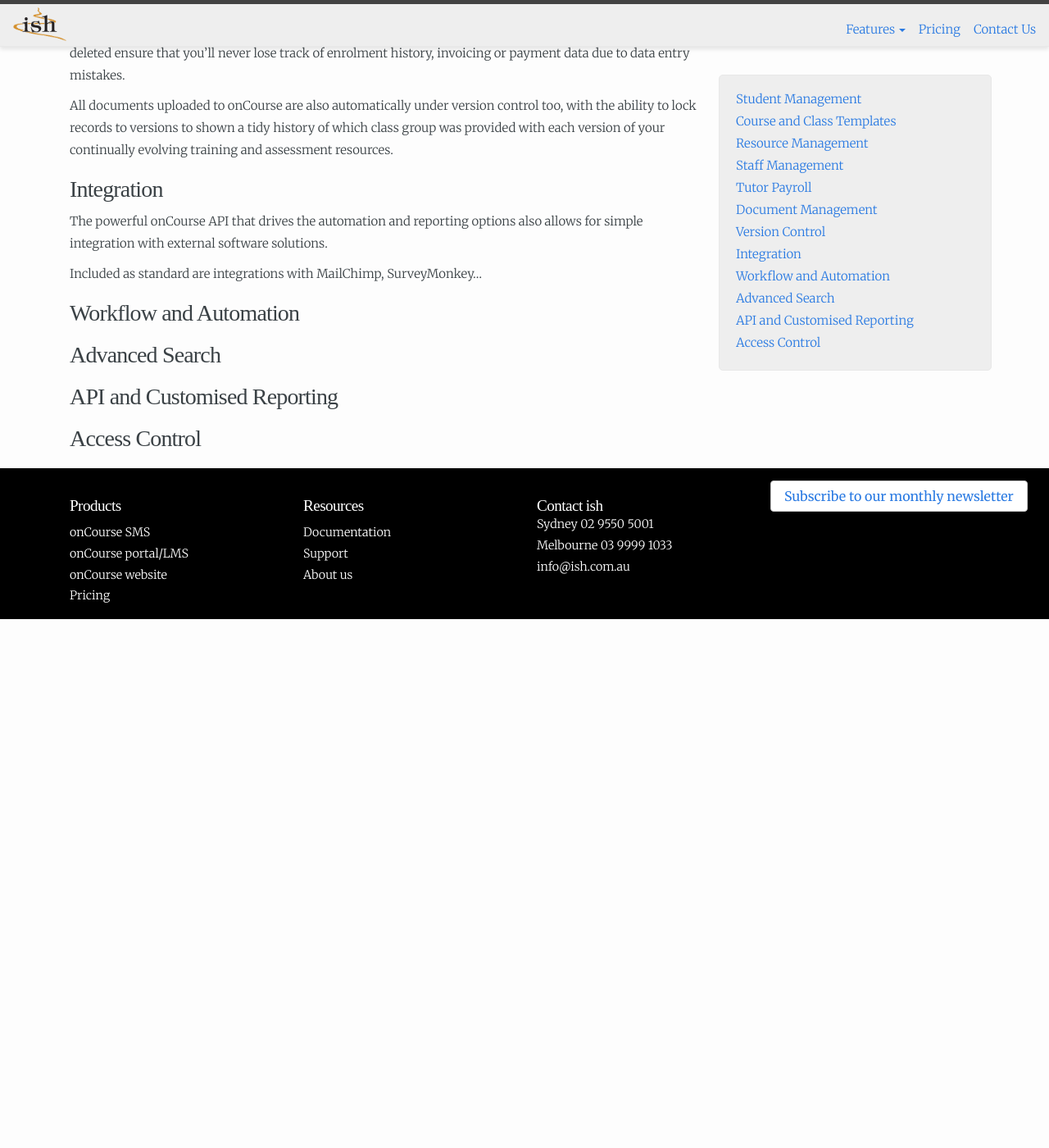
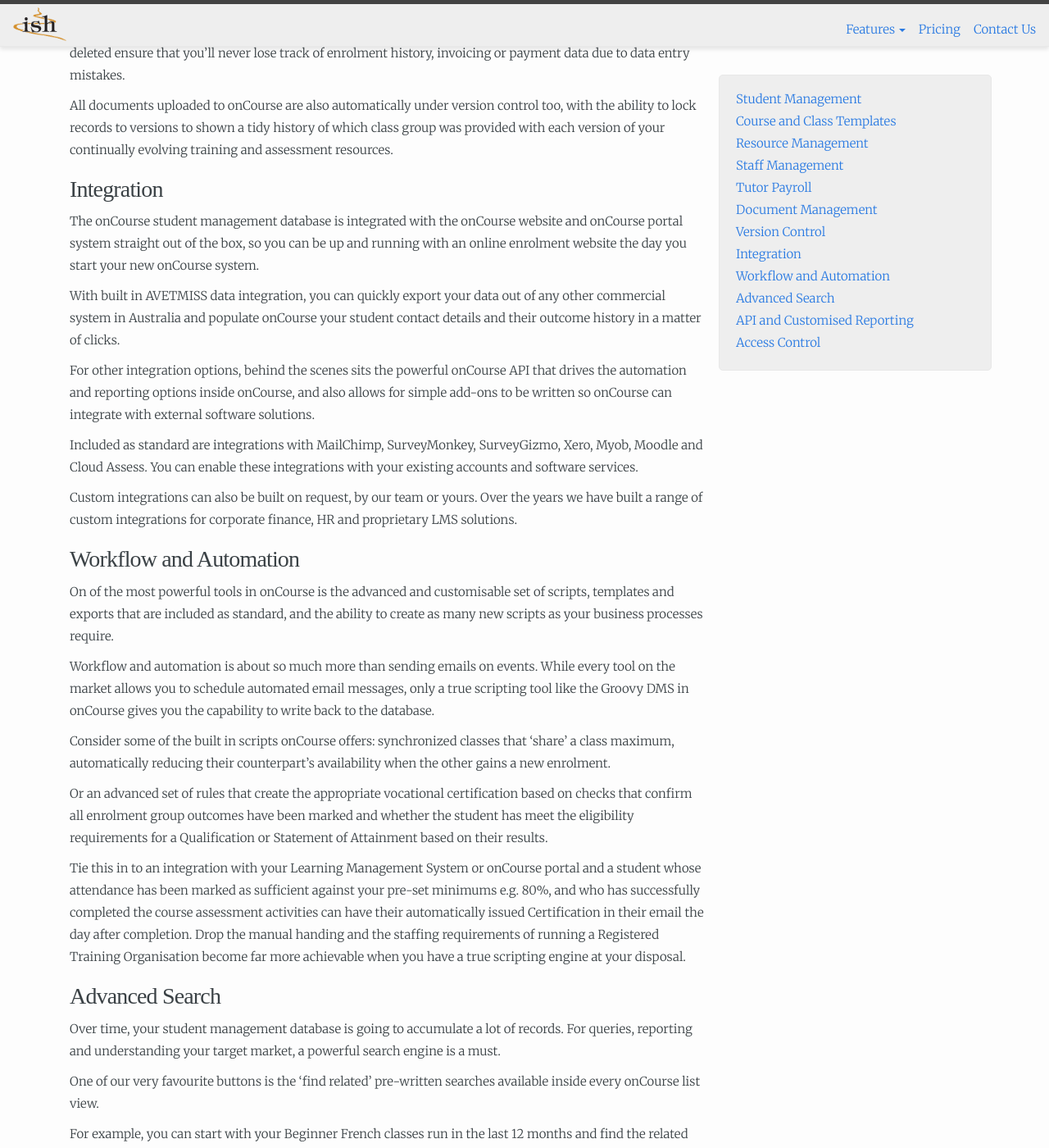
Before and after one commit to stephenmcilwaine/website, a Jekyll site: the page built from features/process.md, in a window 1280 px wide and 1400 px high, scrolled down 2057 px. Shown: the whole window at 82% size. Built offline with Jekyll 4.4.1, drawn with Linux system fonts in a browser that asks for light colours; some web fonts are replaced; before the commit the page ends 2812 px from its top, so only the background shows below that; some of the changed text lies outside the part shown.

Commit message:
update to process features

```diff
--- a/features/process.md
+++ b/features/process.md
@@ -64,14 +64,53 @@
 
 ### Integration
 
-The powerful onCourse API that drives the automation and reporting options also allows for simple integration with external software solutions.
+The onCourse student management database is integrated with the onCourse website and onCourse portal system straight out of the box, so you can be up and running with an online enrolment website the day you start your new onCourse system.
 
-Included as standard are integrations with MailChimp, SurveyMonkey...
+With built in AVETMISS data integration, you can quickly export your data out of any other commercial system in Australia and populate onCourse your student contact details and their outcome history in a matter of clicks.
+
+For other integration options, behind the scenes sits the powerful onCourse API that drives the automation and reporting options inside onCourse, and also allows for simple add-ons to be written so onCourse can integrate with external software solutions.
+
+Included as standard are integrations with MailChimp, SurveyMonkey, SurveyGizmo, Xero, Myob, Moodle and Cloud Assess. You can enable these integrations with your existing accounts and software services.
+
+Custom integrations can also be built on request, by our team or yours. Over the years we have built a range of custom integrations for corporate finance, HR and proprietary LMS solutions.
 
 ### Workflow and Automation
 
+On of the most powerful tools in onCourse is the advanced and customisable set of scripts, templates and exports that are included as standard, and the ability to create as many new scripts as your business processes require.
+
+Workflow and automation is about so much more than sending emails on events. While every tool on the market allows you to schedule automated email messages, only a true scripting tool like the Groovy DMS in onCourse gives you the capability to write back to the database.
+
+Consider some of the built in scripts onCourse offers: synchronized classes that 'share' a class maximum, automatically reducing their counterpart's availability when the other gains a new enrolment.
+
+Or an advanced set of rules that create the appropriate vocational certification based on checks that confirm all enrolment group outcomes have been marked and whether the student has meet the eligibility requirements for a Qualification or Statement of Attainment based on their results.
+
+Tie this in to an integration with your Learning Management System or onCourse portal and a student whose attendance has been marked as sufficient against your pre-set minimums e.g. 80%, and who has successfully completed the course assessment activities can have their automatically issued Certification in their email the day after completion. Drop the manual handing and the staffing requirements of running a Registered Training Organisation become far more achievable when you have a true scripting engine at your disposal.
+
 ### Advanced Search
+
+Over time, your student management database is going to accumulate a lot of records. For queries, reporting and understanding your target market, a powerful search engine is a must.
+
+One of our very favourite buttons is the 'find related' pre-written searches available inside every onCourse list view.
+
+For example, you can start with your Beginner French classes run in the last 12 months and find the related students who have gone on to make other purchases. Do your Beginner French students take an enrolment pathway that leads them to Advanced French, Beginner Italian or French Cooking? Take what you learn an offer discount package options or training vouchers to your students who haven't yet made it past Stage 1.
+
+Or perhaps you've been provided with funding to deliver training to Aboriginal and Torres Straight Islanders under 25. Quickly locate the past students who meet this criteria and send them your course offering, then use your data intelligence to find the older Indigenous students and craft some marketing materials to encourage them to suggest your courses to their younger friends and family.
 
 ### API and Customised Reporting
 
+With a public API and all our email templates, print report and export reports available to adapt to your needs, your reporting options are only limited by your imagination.
+
+Each printed report can be set up with a custom PDF background, so without getting your hands dirty in a report editing engine, you can add your business letterhead and certificate background to any of the standard print reports you want to customise.
+
+If your keen to adjust report content or layout, open source editing tools let you reconfigure print reports to your heart's content.
+
+
 ### Access Control
+
+Ensuring your staff only have permission to create and modify the types of records related to their job role is crucial to managing the risks of operating a business.
+
+Unlimited user accounts are included as standard, so each individual who logs into onCourse can have their own account and associated permissions. System logging, particularly around financial and VET record creation and editing means you can quickly determine who has made what changes.
+
+Create the job roles that apply within your organisation so users can be assigned to a group with permissions appropriate to them, and integrated onCourse with your LDAP database to automatically configure new accounts as needed.
+
+Teaching staff, external enrolment coordinators. students, parents, agents and employers all have accounts created in onCourse portal where they have access to see their own records, and offer standard access control to update their own information, like changing their own of their employees contact details, or unsubscribing to waiting lists.
```
